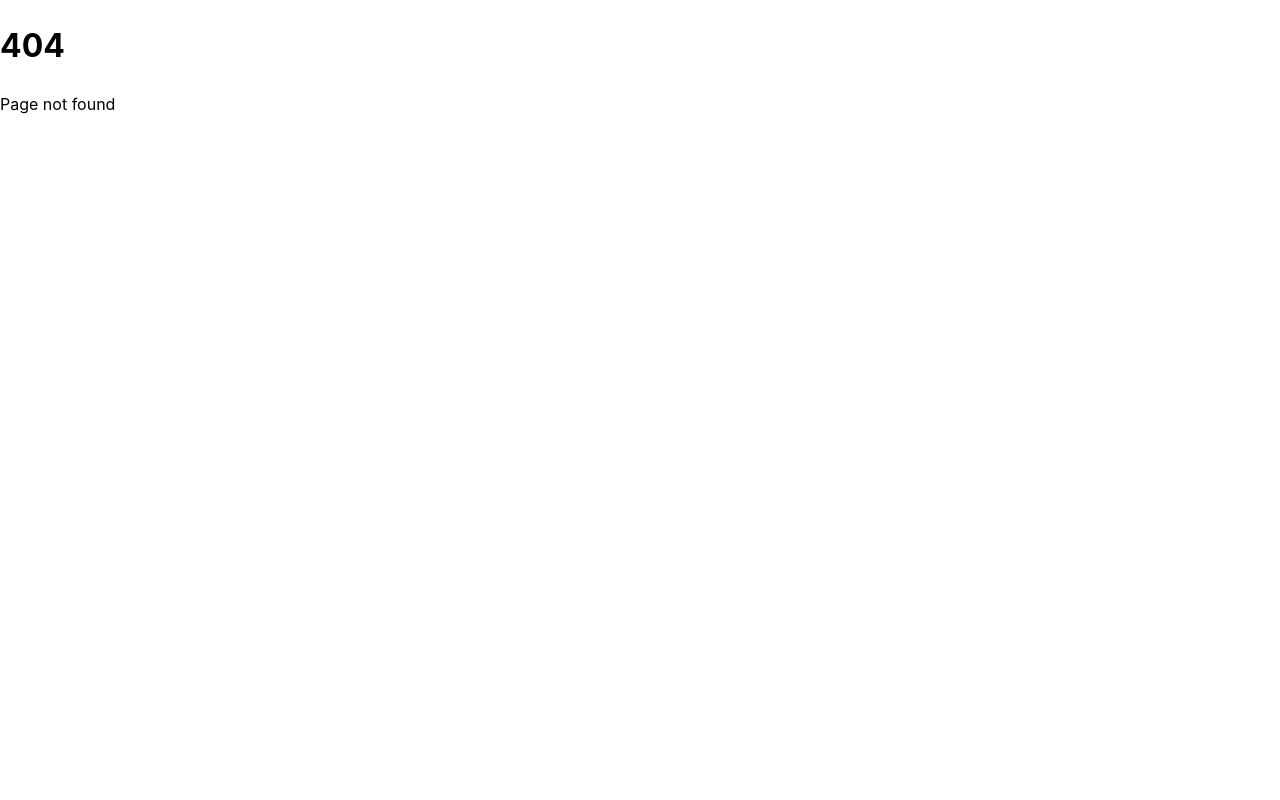
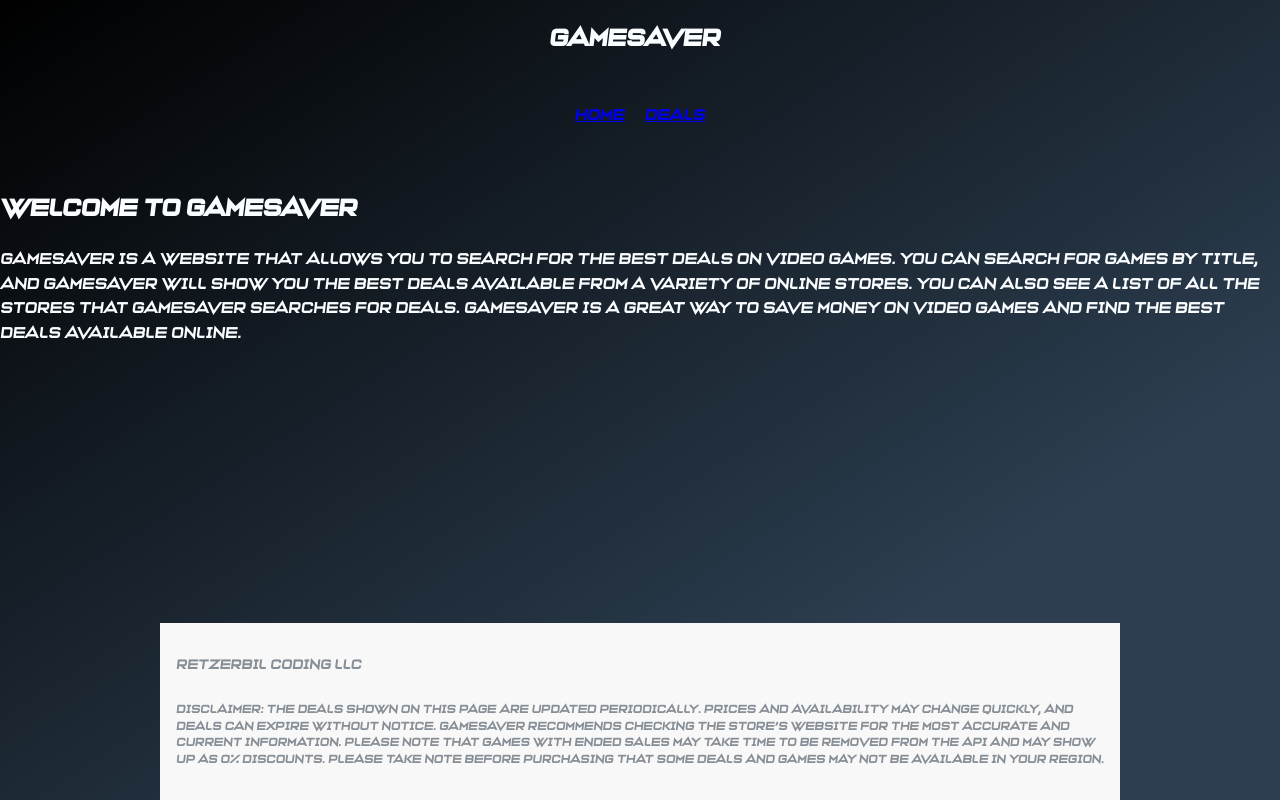
Before and after one commit to retzerbil/GameSaver, a React (Vite) app: page /home in a window 1280 px wide. Before the commit this address had no page. Built offline with nearby package versions, Linux system fonts and the light colour scheme.

Commit message:
Home Page

```diff
--- a/src/Router.tsx
+++ b/src/Router.tsx
@@ -3,6 +3,7 @@ import { Layout } from "./pages/Layout";
 import { Deals } from "./pages/Deals";
 import { NotFound } from "./pages/NotFound";
 import { GameDetails } from "./components/GameDetails";
+import { Home } from "./pages/Home";
 
 export const Router = createBrowserRouter([
 	{
@@ -14,6 +15,10 @@ export const Router = createBrowserRouter([
 				element: <Deals />,
 			},
 			{
+				path: "home",
+				element: <Home />,
+			},
+			{
 				path: "game-details/:title",
 				element: <GameDetails />,
 			},
--- a/src/pages/Deals.tsx
+++ b/src/pages/Deals.tsx
@@ -3,8 +3,6 @@ import { GameSearch } from "../components/GameSearch";
 export const Deals = () => {
     return (
         <div>
-            <h1>GameSaver</h1>
-            <p>Welcome to GameSaver! </p>
             <GameSearch />
         </div>
     );
--- /dev/null
+++ b/src/pages/Home.tsx
@@ -0,0 +1,19 @@
+import { Text } from "@mantine/core";
+
+export const Home = () => {
+	return (
+		<>
+			<div>
+				<h1>Welcome to GameSaver</h1>
+				<Text>
+					GameSaver is a website that allows you to search for the best deals on
+					video games. You can search for games by title, and GameSaver will
+					show you the best deals available from a variety of online stores. You
+					can also see a list of all the stores that GameSaver searches for
+					deals. GameSaver is a great way to save money on video games and find
+					the best deals available online.
+				</Text>
+			</div>
+		</>
+	);
+};
--- a/src/pages/Layout.tsx
+++ b/src/pages/Layout.tsx
@@ -11,7 +11,7 @@ export const Layout = () => {
 					<nav className="navBar">
 						<ul>
 							<li>
-								<NavLink to={"/"}>Start</NavLink>
+								<NavLink to={"/Home"}>Home</NavLink>
 							</li>
 							<li>
 								<NavLink to={"/Deals"}>Deals</NavLink>
```
